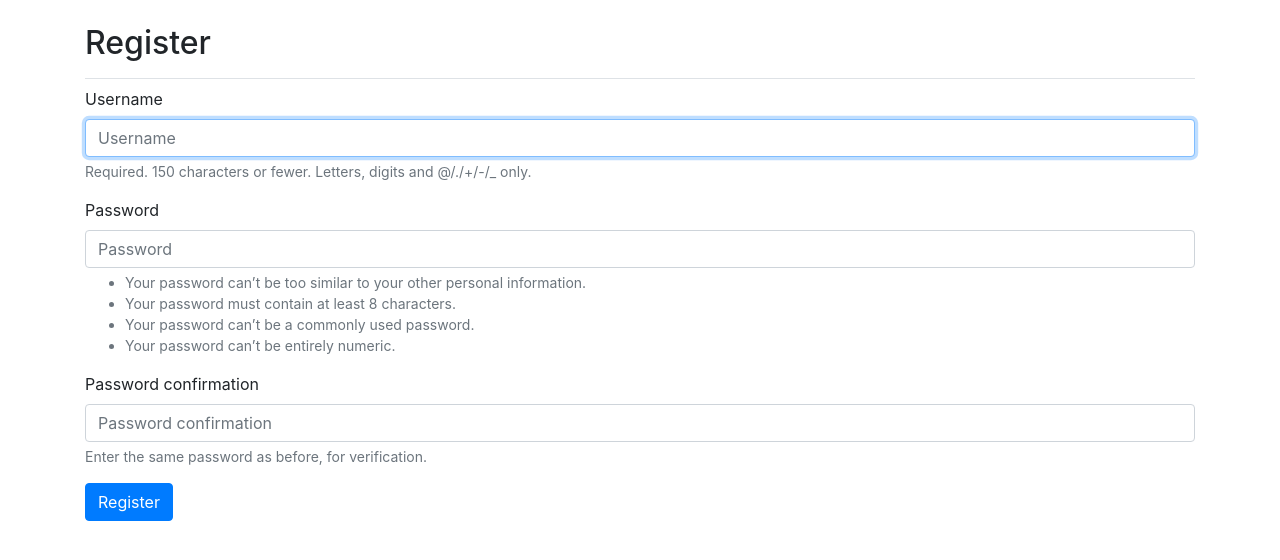
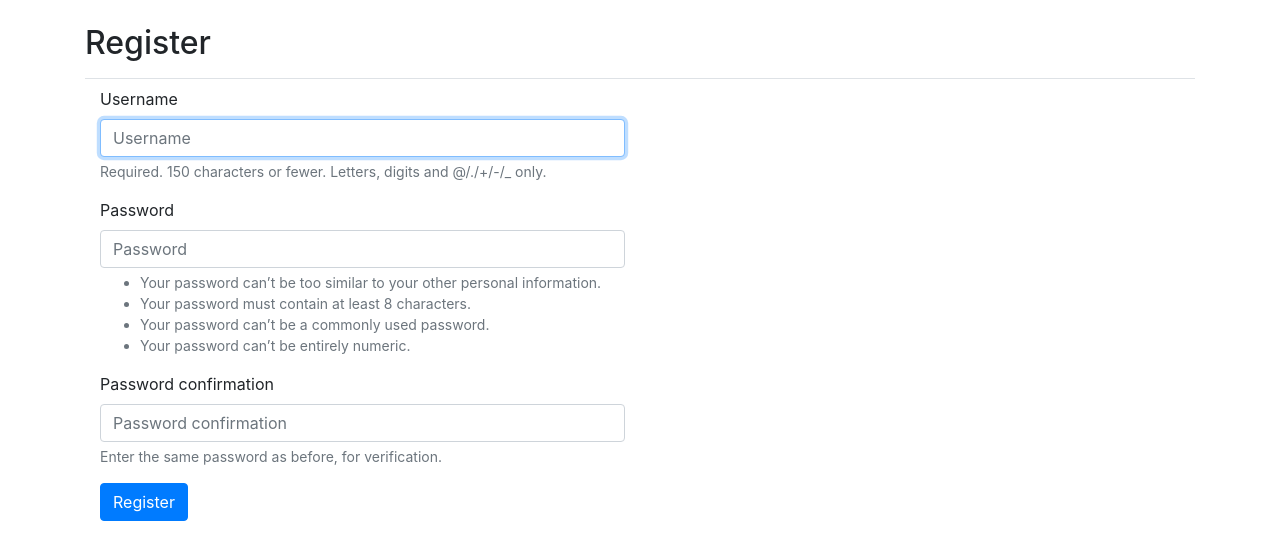
Before and after one commit to kevinbowen777/learning-log, a Django app: page /users/register/ in a window 1280 px wide. Shown: the part 58-618 px from the top of the page. Run offline with Django 3.2, Linux system fonts and the light colour scheme; parts of the project's set-up code (start-up, migrations or seed data) failed here and were passed over; some libraries are stand-ins or nearby versions.

Commit message:
Fix login register field widths #2

```diff
--- a/config/settings.py
+++ b/config/settings.py
@@ -29,7 +29,7 @@ INSTALLED_APPS = [
     # Third party apps.
     "bootstrap4",
     "debug_toolbar",
-    # My apps
+    # Local apps
     "learning_logs",
     "users",
 ]
@@ -134,7 +134,7 @@ django_heroku.settings(locals())
 import socket
 
 hostname, _, ips = socket.gethostbyname_ex(socket.gethostname())
-# Use the following for use in Docker only:
+# Use the following in Docker only:
 # INTERNAL_IPS = [ip[:-1] + "1" for ip in ips]
-# The following is for use locally:
+# Use locally:
 INTERNAL_IPS = ["127.0.0.1"]
--- a/templates/registration/login.html
+++ b/templates/registration/login.html
@@ -6,7 +6,7 @@
 {% endblock page_header %}
 
 {% block content %}
-  <form method="post" action="{% url 'users:login' %}" class="form">
+  <form method="post" action="{% url 'users:login' %}" class="col-md-6 form">
     {% csrf_token %}
     {% bootstrap_form form %}
     {% buttons %}
--- a/templates/registration/register.html
+++ b/templates/registration/register.html
@@ -7,7 +7,7 @@
 
 {% block content %}
 
-  <form method="post" action="{% url 'users:register' %}">
+  <form method="post" class="col-md-6" action="{% url 'users:register' %}">
     {% csrf_token %}
     {% bootstrap_form form %}
     {% buttons %}
```
Also changed, not shown: favicon.ico (added).
